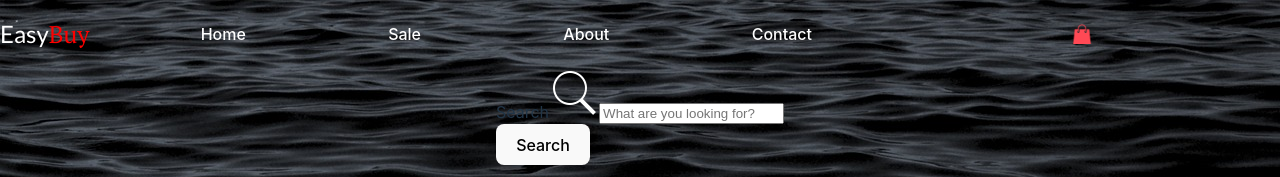
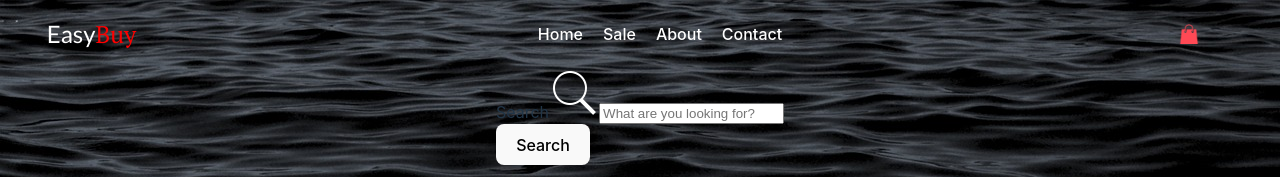
Before and after one commit to lem31/mystore, a React (Vite) app in the folder my-store-app/: page /Sale in a window 1280 px wide. Shown: the top 177 px of the page. Built offline with nearby package versions, Linux system fonts and the light colour scheme; a web font is replaced by a local one.

Commit message:
Updated header styles

```diff
--- a/my-store-app/src/CSS_Modules/Header/header.module.css
+++ b/my-store-app/src/CSS_Modules/Header/header.module.css
@@ -7,15 +7,29 @@
 
 .logo {
   flex: 1;
+  display: flex;
+  justify-content: center;
+  align-items: center;
 }
 
 .nav {
-  flex: 2;
+  display: flex;
+  justify-content: center;
+  align-items: center;
+}
+
+.nav_div {
+  flex: 5;
+  display: flex;
+  justify-content: center;
+  align-items: center;
+  width: 284px;
 }
 
 .nav ul {
   display: flex;
   justify-content: space-around;
+  gap: 20px;
   list-style-type: none;
 }
 
@@ -52,7 +66,27 @@
 
 .div {
   display: flex;
-  justify-content: right;
-  align-items: flex-start;
+  flex: 1;
+  justify-content: center;
+  align-items: center;
   position: relative;
 }
+
+.logo_easy {
+  color: white;
+  font-size: 24px;
+  font-weight: 400;
+  font-family: "Lato", sans-serif;
+}
+
+.logo_buy {
+  color: red;
+  font-size: 24px;
+  font-weight: 400;
+  font-family: "PT Serif", sans-serif;
+}
+
+.logo {
+  display: flex;
+  justify-content: center;
+}
--- a/my-store-app/src/CSS_Modules/Logo/logo.module.css
+++ /dev/null
@@ -1,18 +0,0 @@
-.logo_easy {
-  color: white;
-  font-size: 24px;
-  font-weight: 400;
-  font-family: "Lato", sans-serif;
-}
-
-.logo_buy {
-  color: red;
-  font-size: 24px;
-  font-weight: 400;
-  font-family: "PT Serif", sans-serif;
-}
-
-.logo {
-  display: flex;
-  justify-content: center;
-}
--- a/my-store-app/src/Components/Header/header.jsx
+++ b/my-store-app/src/Components/Header/header.jsx
@@ -1,7 +1,7 @@
 import CartIcon from "../Cart/cart_icon";
 import {Link} from "react-router-dom";
 import styles from "../../CSS_Modules/Header/header.module.css";
-import logoStyles from '../../CSS_Modules/Logo/logo.module.css';
+
 
 
 function Header(){
@@ -10,10 +10,11 @@ function Header(){
 
 
    <header className={styles.header}>
-    <p className={logoStyles.logo} >
-     <span className={logoStyles.logo_easy}>Easy</span> <span className={logoStyles.logo_buy}>Buy</span>
+    <p className={styles.logo} >
+     <span className={styles.logo_easy}>Easy</span> <span className={styles.logo_buy}>Buy</span>
     </p>
-   <nav className={styles.nav}>
+    <div className={styles.nav_div}>
+   <nav className={styles.nav} >
     <ul>
       <li >
       <Link className={styles.link} to="/">Home</Link>
@@ -35,6 +36,7 @@ function Header(){
 
       </ul>
    </nav>
+   </div>
    <div className={styles.bag
    }>
 <CartIcon />
```
